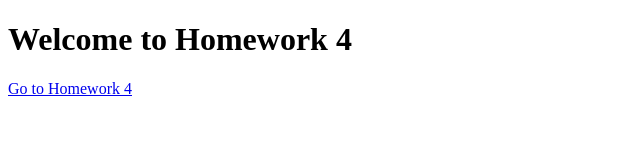
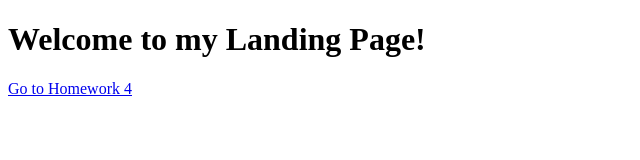
Before and after one commit to Iolis1/lupewebpages, a plain HTML site: page index.html in a window 1280 px wide. Shown: the whole page, without its empty margins (0-640 px from the left). Drawn offline with Linux system fonts and the light colour scheme.

Commit message:
Update index.html

```diff
--- a/index.html
+++ b/index.html
@@ -7,7 +7,7 @@
     <title>Landing Page</title>
 </head>
 <body>
-    <h1>Welcome to Homework 4</h1>
+    <h1>Welcome to my Landing Page!</h1>
     <a href="homework4.html">Go to Homework 4</a>
 </body>
 </html>
```
